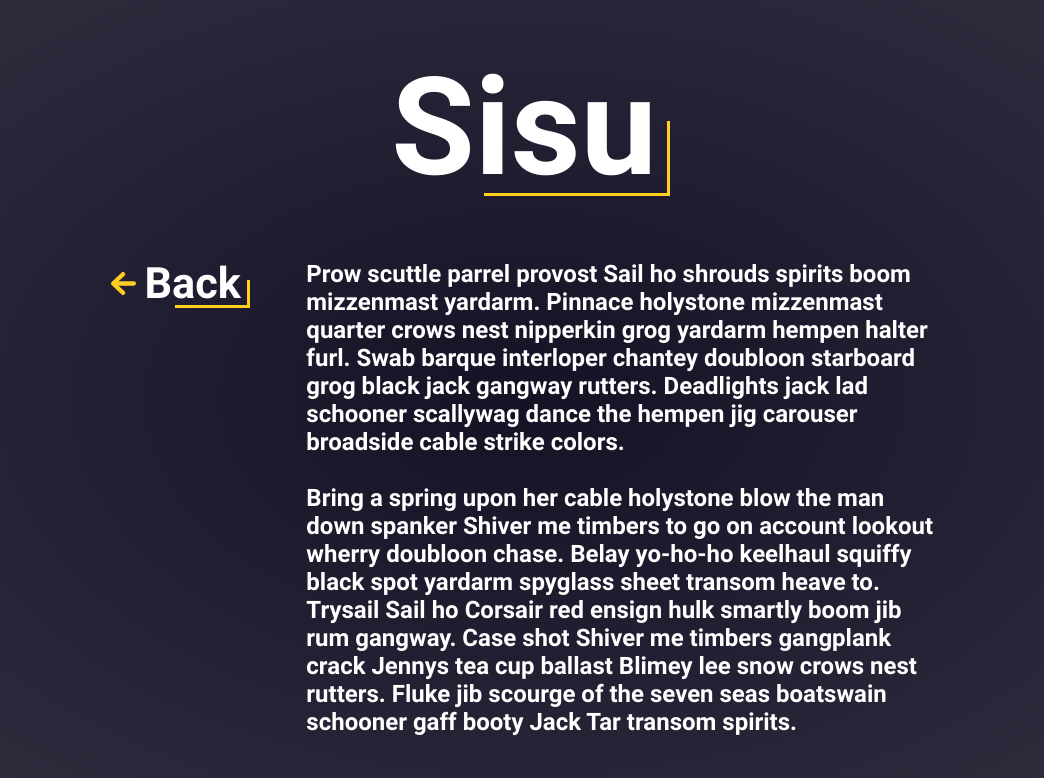
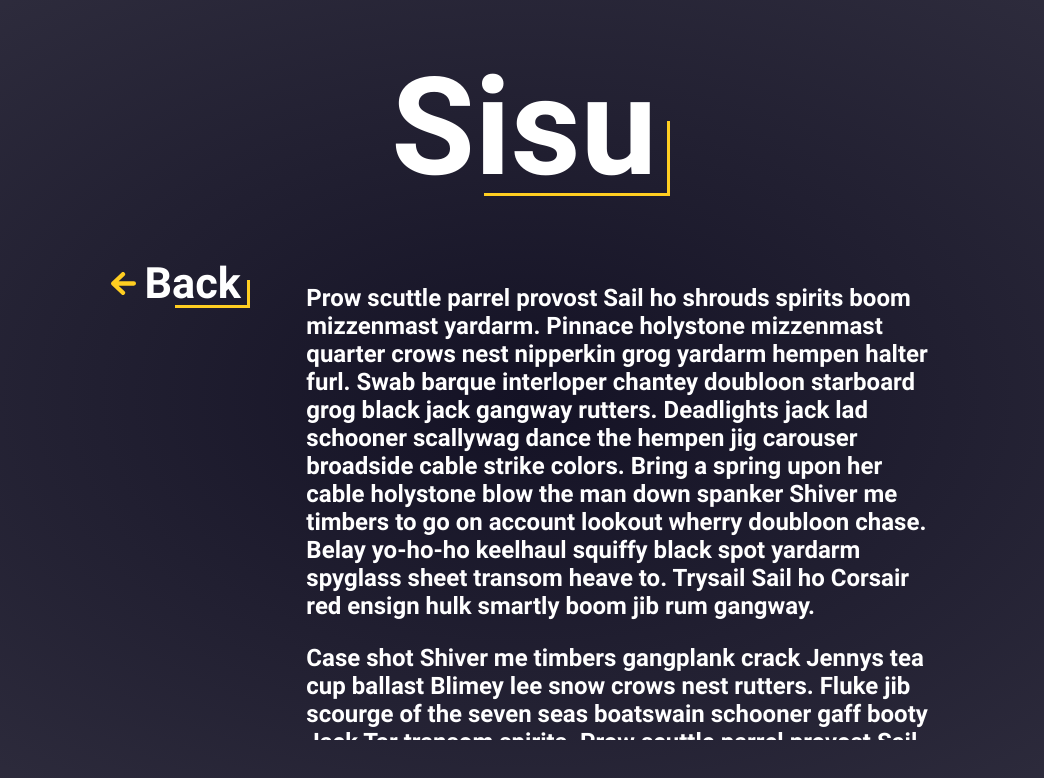
Before and after one commit to fre-ben/sisu, a Next.js app: page /rules in a window 1280 px wide. Shown: the top 778 px of the page, without its empty margins (116-1160 px from the left). Built offline with nearby package versions, Linux system fonts and the light colour scheme; a web font is replaced by a local one.

Commit message:
🎨 Add Link component to button, remove useRouter function

```diff
--- a/pages/rules.tsx
+++ b/pages/rules.tsx
@@ -1,16 +1,10 @@
-import { useRouter } from "next/dist/client/router";
 import Head from "next/head";
 import BackBtn from "../components/button/BackBtn";
 import Logo from "../components/logo/Logo";
 import styles from "../styles/Rules.module.css";
+import Link from "next/link";
 
 export default function Rules() {
-  const router = useRouter();
-
-  const goHome = () => {
-    router.push("/");
-  };
-
   return (
     <>
       <Head>
@@ -22,39 +16,44 @@ export default function Rules() {
         <div className={styles.container}>
           <Logo size="big" />
           <div className={styles.menuItems}>
-            <BackBtn onClick={goHome} />
+            <Link href="/">
+              <a>
+                <BackBtn onClick={() => console.log("Clicked")} />
+              </a>
+            </Link>
             <article className={styles.rules}>
-              Prow scuttle parrel provost Sail ho shrouds spirits boom
-              mizzenmast yardarm. Pinnace holystone mizzenmast quarter crows
-              nest nipperkin grog yardarm hempen halter furl. Swab barque
-              interloper chantey doubloon starboard grog black jack gangway
-              rutters. Deadlights jack lad schooner scallywag dance the hempen
-              jig carouser broadside cable strike colors. <br />
-              <br />
-              Bring a spring upon her cable holystone blow the man down spanker
-              Shiver me timbers to go on account lookout wherry doubloon chase.
-              Belay yo-ho-ho keelhaul squiffy black spot yardarm spyglass sheet
-              transom heave to. Trysail Sail ho Corsair red ensign hulk smartly
-              boom jib rum gangway. Case shot Shiver me timbers gangplank crack
-              Jennys tea cup ballast Blimey lee snow crows nest rutters. Fluke
-              jib scourge of the seven seas boatswain schooner gaff booty Jack
-              Tar transom spirits.
-              <br />
-              Prow scuttle parrel provost Sail ho shrouds spirits boom
-              mizzenmast yardarm. Pinnace holystone mizzenmast quarter crows
-              nest nipperkin grog yardarm hempen halter furl. Swab barque
-              interloper chantey doubloon starboard grog black jack gangway
-              rutters. Deadlights jack lad schooner scallywag dance the hempen
-              jig carouser broadside cable strike colors. <br />
-              <br />
-              Bring a spring upon her cable holystone blow the man down spanker
-              Shiver me timbers to go on account lookout wherry doubloon chase.
-              Belay yo-ho-ho keelhaul squiffy black spot yardarm spyglass sheet
-              transom heave to. Trysail Sail ho Corsair red ensign hulk smartly
-              boom jib rum gangway. Case shot Shiver me timbers gangplank crack
-              Jennys tea cup ballast Blimey lee snow crows nest rutters. Fluke
-              jib scourge of the seven seas boatswain schooner gaff booty Jack
-              Tar transom spirits.
+              <p>
+                Prow scuttle parrel provost Sail ho shrouds spirits boom
+                mizzenmast yardarm. Pinnace holystone mizzenmast quarter crows
+                nest nipperkin grog yardarm hempen halter furl. Swab barque
+                interloper chantey doubloon starboard grog black jack gangway
+                rutters. Deadlights jack lad schooner scallywag dance the hempen
+                jig carouser broadside cable strike colors. Bring a spring upon
+                her cable holystone blow the man down spanker Shiver me timbers
+                to go on account lookout wherry doubloon chase. Belay yo-ho-ho
+                keelhaul squiffy black spot yardarm spyglass sheet transom heave
+                to. Trysail Sail ho Corsair red ensign hulk smartly boom jib rum
+                gangway.
+              </p>
+              <p>
+                Case shot Shiver me timbers gangplank crack Jennys tea cup
+                ballast Blimey lee snow crows nest rutters. Fluke jib scourge of
+                the seven seas boatswain schooner gaff booty Jack Tar transom
+                spirits. Prow scuttle parrel provost Sail ho shrouds spirits
+                boom mizzenmast yardarm. Pinnace holystone mizzenmast quarter
+                crows nest nipperkin grog yardarm hempen halter furl. Swab
+                barque interloper chantey doubloon starboard grog black jack
+                gangway rutters. Deadlights jack lad schooner scallywag dance
+                the hempen jig carouser broadside cable strike colors. Bring a
+                spring upon her cable holystone blow the man down spanker Shiver
+                me timbers to go on account lookout wherry doubloon chase. Belay
+                yo-ho-ho keelhaul squiffy black spot yardarm spyglass sheet
+                transom heave to. Trysail Sail ho Corsair red ensign hulk
+                smartly boom jib rum gangway. Case shot Shiver me timbers
+                gangplank crack Jennys tea cup ballast Blimey lee snow crows
+                nest rutters. Fluke jib scourge of the seven seas boatswain
+                schooner gaff booty Jack Tar transom spirits.
+              </p>
             </article>
           </div>
         </div>
```
